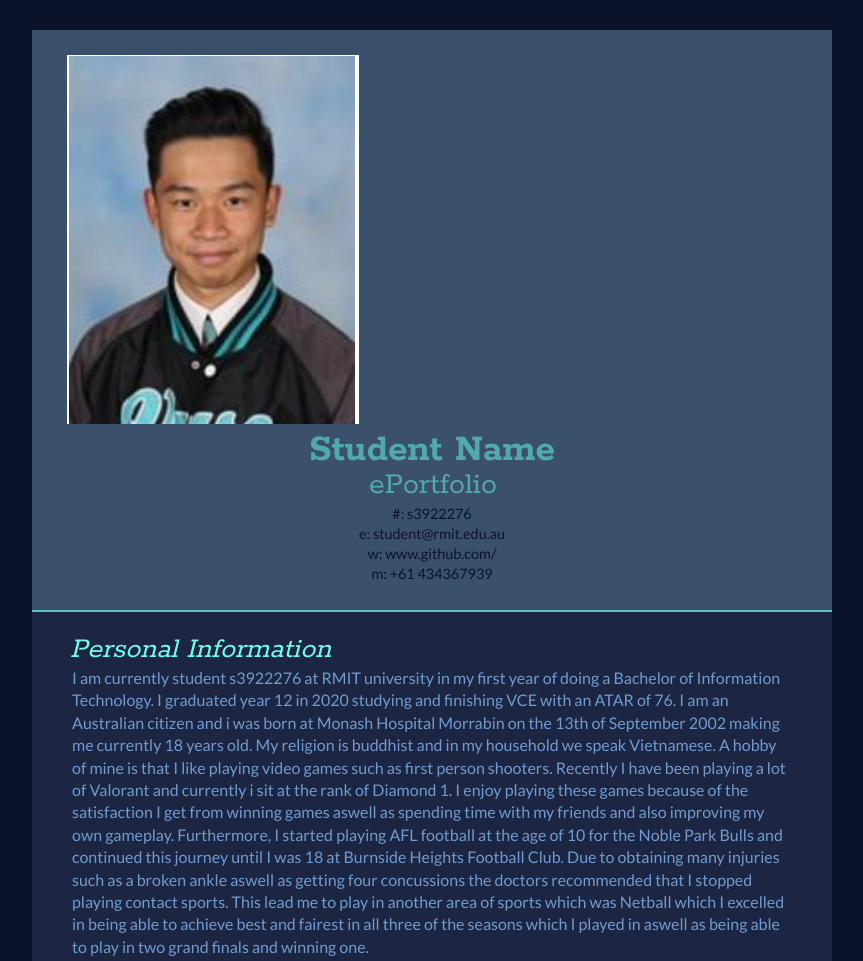
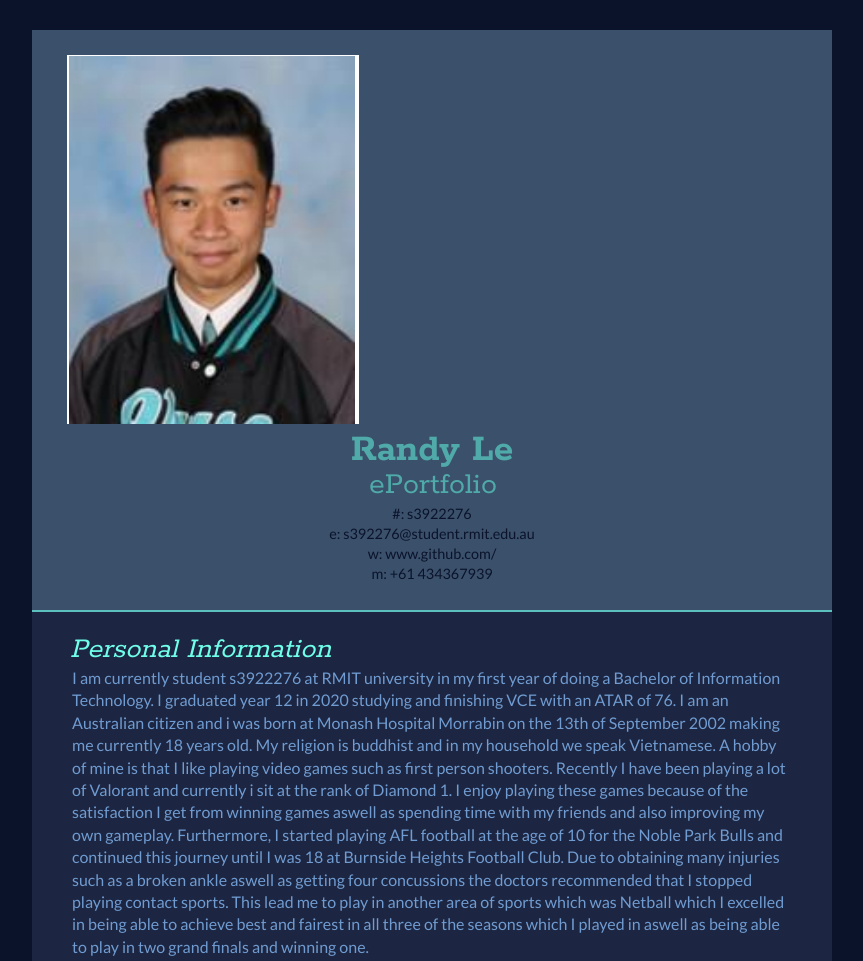
Before and after one commit to RandyLe02/assignment, a plain HTML site: page index.html in a window 1280 px wide. Shown: the top 961 px of the page, without its empty margins (208-1071 px from the left). Drawn offline with Linux system fonts and the light colour scheme.

Commit message:
Update index.html

```diff
--- a/index.html
+++ b/index.html
@@ -20,14 +20,14 @@
 		</div>
 
 		<div id="name">
-			<h1 class="quickFade delayTwo">Student Name</h1>
+			<h1 class="quickFade delayTwo">Randy Le</h1>
 			<h2 class="quickFade delayThree">ePortfolio</h2>
 		</div>
 
 		<div id="contactDetails" class="quickFade delayFour">
 			<ul>
 				<li>#: s3922276</li>
-				<li>e: <a href="s392276@student.rmit.edu.au" target="_blank">student@rmit.edu.au</a></li>
+				<li>e: <a href="s392276@student.rmit.edu.au" target="_blank">s392276@student.rmit.edu.au</a></li>
 				<li>w: <a href="http://www.github.com">www.github.com/</a></li>
 				<li>m: +61 434367939</li>
 			</ul>
```
